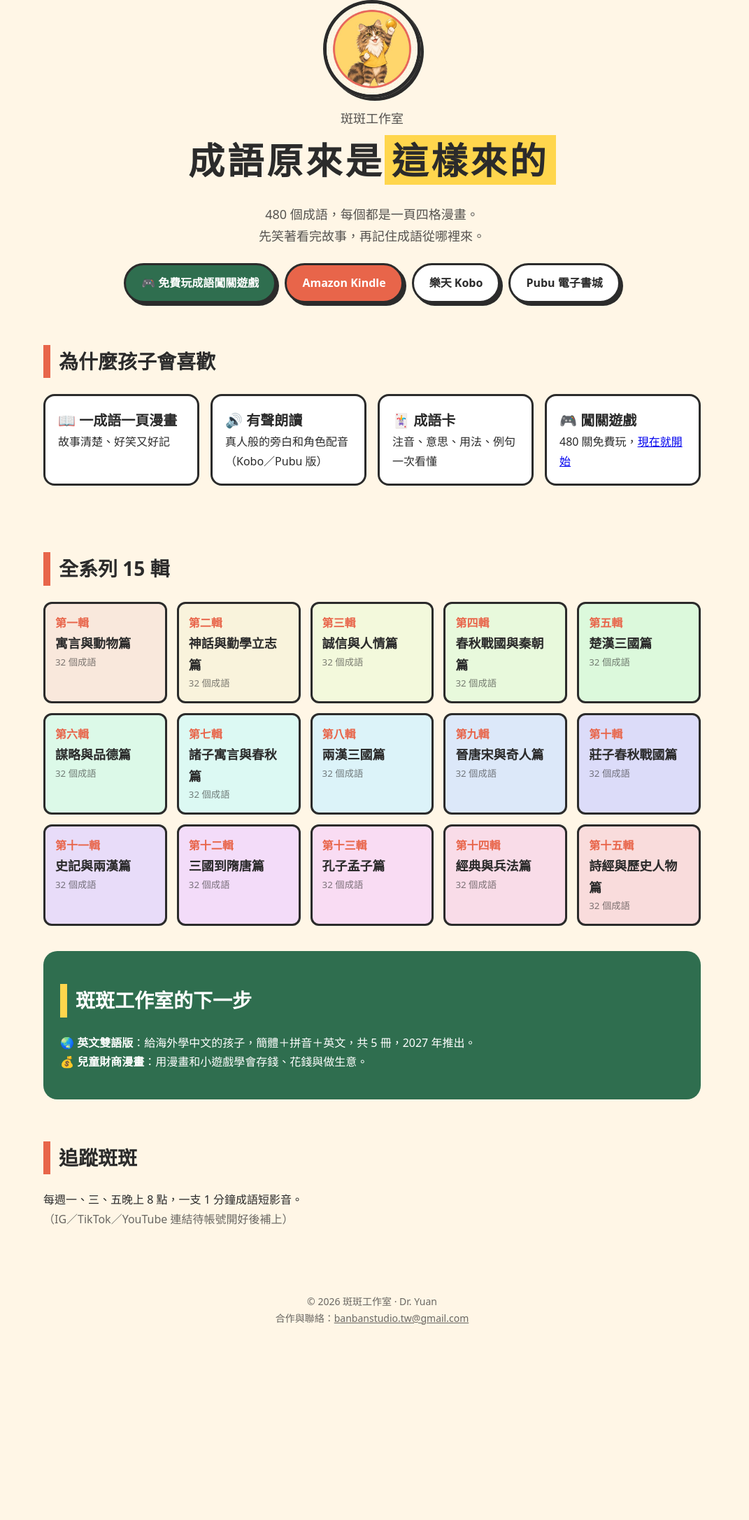
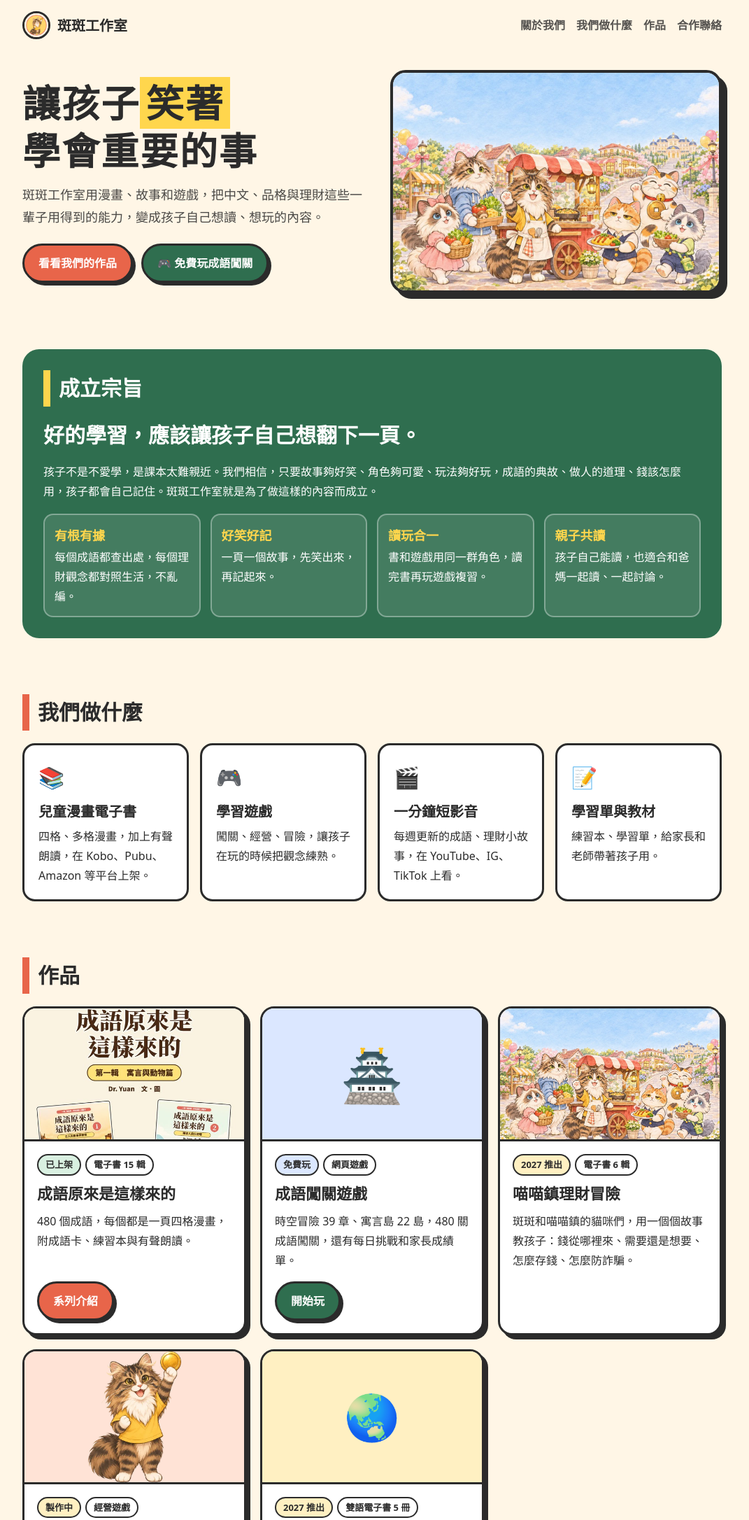
Before and after one commit to banbanstudio/banbanstudio.github.io, a plain HTML site: page index.html in a window 1280 px wide. Shown: the top 2172 px of the page at 70% size, without its empty margins (108-1179 px from the left). Before the commit the page ends 1935 px from the top, so only its background shows below. Drawn offline with Linux system fonts and the light colour scheme.

Commit message:
改成斑斑工作室品牌首頁；成語系列移到 /chengyu/
Co-Authored-By: Claude Opus 5.5 <noreply@anthropic.com>
Claude-Session: https://claude.ai/code/session_01Pd6Gg2SBcfdRoewdNyzGBA

```diff
--- a/index.html
+++ b/index.html
@@ -1,48 +1,129 @@
 <!DOCTYPE html><html lang="zh-Hant"><head><meta charset="utf-8"><meta name="viewport" content="width=device-width,initial-scale=1">
-<title>斑斑工作室｜成語原來是這樣來的</title>
+<title>斑斑工作室｜讓孩子笑著學會重要的事</title>
+<meta name="description" content="斑斑工作室用漫畫、故事和遊戲，把中文、品格與理財這些重要的事，變成孩子自己想讀、想玩的內容。">
 <style>
-:root{--bg:#fff6e6;--ink:#2b2b2b;--or:#e8654a;--yl:#ffd64d;--gr:#2f6e4f}
-*{box-sizing:border-box}body{margin:0;background:var(--bg);color:var(--ink);font-family:"PingFang TC","Noto Sans TC",system-ui,sans-serif;line-height:1.7}
-.w{max-width:980px;margin:0 auto;padding:0 20px}
-header{padding:56px 0 40px;text-align:center}
-.cat{width:140px;height:140px;margin:0 auto 14px;display:block;border-radius:50%;object-fit:cover;border:5px solid var(--ink);box-shadow:4px 4px 0 var(--ink)}
-h1{font-size:clamp(30px,6vw,52px);margin:0;letter-spacing:.08em}h1 em{font-style:normal;background:var(--yl);padding:0 .2em}
-.sub{font-size:18px;opacity:.8}
-.btns{display:flex;gap:12px;justify-content:center;flex-wrap:wrap;margin-top:24px}
-.btn{display:inline-block;padding:12px 22px;border:3px solid var(--ink);border-radius:999px;background:#fff;color:var(--ink);text-decoration:none;font-weight:700;box-shadow:4px 4px 0 var(--ink)}
-.btn.o{background:var(--or);color:#fff}.btn:hover{transform:translate(2px,2px);box-shadow:2px 2px 0 var(--ink)}
-section{padding:36px 0}h2{font-size:28px;border-left:10px solid var(--or);padding-left:12px}
-.feat{display:grid;grid-template-columns:repeat(auto-fit,minmax(200px,1fr));gap:16px}
-.feat div{background:#fff;border:3px solid var(--ink);border-radius:16px;padding:18px}.feat b{font-size:20px;display:block}
-.grid{display:grid;grid-template-columns:repeat(auto-fill,minmax(170px,1fr));gap:14px}
-.bk{background:hsl(var(--h) 70% 92%);border:3px solid var(--ink);border-radius:12px;padding:14px;display:flex;flex-direction:column}
-.bk b{color:var(--or)}.bk span{font-size:18px;font-weight:700}.bk small{opacity:.6}
-.next{background:var(--gr);color:#fff;border-radius:20px;padding:24px}.next h2{border-color:var(--yl)}
-.btn.g{background:#2f6e4f;color:#fff}footer a{color:inherit}footer{text-align:center;padding:40px 0;opacity:.7;font-size:14px}
+:root{--bg:#fff6e6;--ink:#2b2b2b;--or:#e8654a;--yl:#ffd64d;--gr:#2f6e4f;--bl:#3b6fd8}
+*{box-sizing:border-box}body{margin:0;background:var(--bg);color:var(--ink);font-family:"PingFang TC","Noto Sans TC",system-ui,sans-serif;line-height:1.75}
+a{color:inherit}
+.w{max-width:1040px;margin:0 auto;padding:0 20px}
+nav.top{display:flex;justify-content:space-between;align-items:center;padding:16px 0}
+nav.top .logo{display:flex;align-items:center;gap:10px;font-weight:900;font-size:20px;text-decoration:none}
+nav.top .logo img{width:40px;height:40px;border-radius:50%;border:3px solid var(--ink);object-fit:cover}
+nav.top .links a{margin-left:16px;text-decoration:none;font-weight:700;opacity:.8}
+.hero{display:grid;grid-template-columns:1.05fr 1fr;gap:28px;align-items:center;padding:28px 0 40px}
+.hero h1{font-size:clamp(32px,5.4vw,54px);line-height:1.25;margin:0 0 14px;letter-spacing:.04em}
+.hero h1 em{font-style:normal;background:var(--yl);padding:0 .15em}
+.hero p{font-size:18px;margin:0 0 22px;opacity:.85}
+.hero .art{border:4px solid var(--ink);border-radius:22px;overflow:hidden;box-shadow:8px 8px 0 var(--ink);background:#fff}
+.hero .art img{display:block;width:100%;height:auto}
+.btns{display:flex;gap:12px;flex-wrap:wrap}
+.btn{display:inline-block;padding:11px 20px;border:3px solid var(--ink);border-radius:999px;background:#fff;color:var(--ink);text-decoration:none;font-weight:800;box-shadow:4px 4px 0 var(--ink)}
+.btn.o{background:var(--or);color:#fff}.btn.g{background:var(--gr);color:#fff}
+.btn:hover{transform:translate(2px,2px);box-shadow:2px 2px 0 var(--ink)}
+section{padding:40px 0}
+h2{font-size:30px;margin:0 0 18px;border-left:10px solid var(--or);padding-left:12px}
+.lead{font-size:18px;max-width:760px}
+.cards{display:grid;grid-template-columns:repeat(auto-fit,minmax(220px,1fr));gap:16px}
+.card{background:#fff;border:3px solid var(--ink);border-radius:18px;padding:20px}
+.card .ic{font-size:30px}.card b{display:block;font-size:20px;margin:4px 0}
+.mission{background:var(--gr);color:#fff;border-radius:24px;padding:30px}
+.mission h2{border-color:var(--yl)}
+.mission blockquote{font-size:clamp(22px,3.4vw,30px);font-weight:900;margin:0 0 14px;line-height:1.5}
+.vals{display:grid;grid-template-columns:repeat(auto-fit,minmax(200px,1fr));gap:14px;margin-top:18px}
+.vals div{background:#ffffff1a;border:2px solid #ffffff55;border-radius:14px;padding:14px}
+.vals b{color:var(--yl);display:block;font-size:18px}
+.prods{display:grid;grid-template-columns:repeat(auto-fit,minmax(300px,1fr));gap:20px}
+.prod{background:#fff;border:3px solid var(--ink);border-radius:20px;overflow:hidden;display:flex;flex-direction:column;box-shadow:6px 6px 0 var(--ink)}
+.prod .pic{height:190px;background:#f3e6cf center/cover no-repeat;border-bottom:3px solid var(--ink)}
+.prod .bd{padding:18px;display:flex;flex-direction:column;gap:6px;flex:1}
+.prod h3{margin:0;font-size:22px}
+.tag{display:inline-block;font-size:13px;font-weight:800;padding:2px 10px;border-radius:999px;border:2px solid var(--ink);margin-right:6px}
+.t-on{background:#d9f0e1}.t-soon{background:#fff0c2}.t-free{background:#dbe7ff}
+.prod .act{margin-top:auto;padding-top:10px;display:flex;gap:10px;flex-wrap:wrap}
+.cast{display:flex;gap:8px;justify-content:center;align-items:flex-end;margin:8px 0 -10px;flex-wrap:wrap}
+.cast img{height:120px;width:auto}
+.story{display:grid;grid-template-columns:180px 1fr;gap:24px;align-items:center}
+.story img{width:180px;height:180px;border-radius:50%;border:5px solid var(--ink);object-fit:cover;box-shadow:5px 5px 0 var(--ink)}
+.contact{background:#fff;border:3px solid var(--ink);border-radius:20px;padding:24px;text-align:center}
+.contact .mail{font-size:22px;font-weight:900}
+footer{text-align:center;padding:36px 0;opacity:.7;font-size:14px}
+@media(max-width:760px){.hero{grid-template-columns:1fr}.story{grid-template-columns:1fr;text-align:center}.story img{margin:0 auto}nav.top .links{display:none}.cast img{height:84px}}
 </style></head><body>
-<header class="w"><img class="cat" src="banban.jpg" alt="斑斑">
-<div class="sub">斑斑工作室</div>
-<h1>成語原來是<em>這樣來的</em></h1>
-<p class="sub">480 個成語，每個都是一頁四格漫畫。<br>先笑著看完故事，再記住成語從哪裡來。</p>
-<div class="btns">
-<a class="btn g" href="https://yuan0520.github.io/chengyu-game/" target="_blank">🎮 免費玩成語闖關遊戲</a>
-<a class="btn o" href="https://www.amazon.com/s?k=%E6%88%90%E8%AA%9E%E5%8E%9F%E4%BE%86%E6%98%AF%E9%80%99%E6%A8%A3%E4%BE%86%E7%9A%84&i=digital-text" target="_blank">Amazon Kindle</a>
-<a class="btn" href="https://www.kobo.com/tw/zh/search?query=%E6%88%90%E8%AA%9E%E5%8E%9F%E4%BE%86%E6%98%AF%E9%80%99%E6%A8%A3%E4%BE%86%E7%9A%84" target="_blank">樂天 Kobo</a>
-<a class="btn" href="https://www.pubu.com.tw/search?q=%E6%88%90%E8%AA%9E%E5%8E%9F%E4%BE%86%E6%98%AF%E9%80%99%E6%A8%A3%E4%BE%86%E7%9A%84" target="_blank">Pubu 電子書城</a>
-</div></header>
-<main class="w">
-<section><h2>為什麼孩子會喜歡</h2><div class="feat">
-<div><b>📖 一成語一頁漫畫</b>故事清楚、好笑又好記</div>
-<div><b>🔊 有聲朗讀</b>真人般的旁白和角色配音（Kobo／Pubu 版）</div>
-<div><b>🃏 成語卡</b>注音、意思、用法、例句一次看懂</div>
-<div><b>🎮 闖關遊戲</b>480 關免費玩，<a href="https://yuan0520.github.io/chengyu-game/" target="_blank">現在就開始</a></div>
+<div class="w">
+<nav class="top"><a class="logo" href="./"><img src="banban.jpg" alt="斑斑">斑斑工作室</a>
+<div class="links"><a href="#about">關於我們</a><a href="#what">我們做什麼</a><a href="#products">作品</a><a href="#contact">合作聯絡</a></div></nav>
+
+<header class="hero">
+ <div>
+  <h1>讓孩子<em>笑著</em><br>學會重要的事</h1>
+  <p>斑斑工作室用漫畫、故事和遊戲，把中文、品格與理財這些一輩子用得到的能力，變成孩子自己想讀、想玩的內容。</p>
+  <div class="btns"><a class="btn o" href="#products">看看我們的作品</a><a class="btn g" href="https://yuan0520.github.io/chengyu-game/" target="_blank">🎮 免費玩成語闖關</a></div>
+ </div>
+ <div class="art"><img src="img/meowtown.jpg" alt="喵喵鎮的貓咪們"></div>
+</header>
+</div>
+
+<div class="w">
+<section id="about"><div class="mission">
+ <h2>成立宗旨</h2>
+ <blockquote>好的學習，應該讓孩子自己想翻下一頁。</blockquote>
+ <p>孩子不是不愛學，是課本太難親近。我們相信，只要故事夠好笑、角色夠可愛、玩法夠好玩，成語的典故、做人的道理、錢該怎麼用，孩子都會自己記住。斑斑工作室就是為了做這樣的內容而成立。</p>
+ <div class="vals">
+  <div><b>有根有據</b>每個成語都查出處，每個理財觀念都對照生活，不亂編。</div>
+  <div><b>好笑好記</b>一頁一個故事，先笑出來，再記起來。</div>
+  <div><b>讀玩合一</b>書和遊戲用同一群角色，讀完書再玩遊戲複習。</div>
+  <div><b>親子共讀</b>孩子自己能讀，也適合和爸媽一起讀、一起討論。</div>
+ </div>
 </div></section>
-<section><h2>全系列 15 輯</h2><div class="grid"><div class="bk" style="--h:24"><b>第一輯</b><span>寓言與動物篇</span><small>32 個成語</small></div><div class="bk" style="--h:48"><b>第二輯</b><span>神話與勤學立志篇</span><small>32 個成語</small></div><div class="bk" style="--h:72"><b>第三輯</b><span>誠信與人情篇</span><small>32 個成語</small></div><div class="bk" style="--h:96"><b>第四輯</b><span>春秋戰國與秦朝篇</span><small>32 個成語</small></div><div class="bk" style="--h:120"><b>第五輯</b><span>楚漢三國篇</span><small>32 個成語</small></div><div class="bk" style="--h:144"><b>第六輯</b><span>謀略與品德篇</span><small>32 個成語</small></div><div class="bk" style="--h:168"><b>第七輯</b><span>諸子寓言與春秋篇</span><small>32 個成語</small></div><div class="bk" style="--h:192"><b>第八輯</b><span>兩漢三國篇</span><small>32 個成語</small></div><div class="bk" style="--h:216"><b>第九輯</b><span>晉唐宋與奇人篇</span><small>32 個成語</small></div><div class="bk" style="--h:240"><b>第十輯</b><span>莊子春秋戰國篇</span><small>32 個成語</small></div><div class="bk" style="--h:264"><b>第十一輯</b><span>史記與兩漢篇</span><small>32 個成語</small></div><div class="bk" style="--h:288"><b>第十二輯</b><span>三國到隋唐篇</span><small>32 個成語</small></div><div class="bk" style="--h:312"><b>第十三輯</b><span>孔子孟子篇</span><small>32 個成語</small></div><div class="bk" style="--h:336"><b>第十四輯</b><span>經典與兵法篇</span><small>32 個成語</small></div><div class="bk" style="--h:0"><b>第十五輯</b><span>詩經與歷史人物篇</span><small>32 個成語</small></div></div></section>
-<section class="next"><h2>斑斑工作室的下一步</h2>
-<p>🌏 <b>英文雙語版</b>：給海外學中文的孩子，簡體＋拼音＋英文，共 5 冊，2027 年推出。<br>
-💰 <b>兒童財商漫畫</b>：用漫畫和小遊戲學會存錢、花錢與做生意。</p></section>
-<section><h2>追蹤斑斑</h2><p>每週一、三、五晚上 8 點，一支 1 分鐘成語短影音。<br>
-<span style="opacity:.7">（IG／TikTok／YouTube 連結待帳號開好後補上）</span></p></section>
-</main>
-<footer>© 2026 斑斑工作室 · Dr. Yuan<br>合作與聯絡：<a href="mailto:banbanstudio.tw@gmail.com">banbanstudio.tw@gmail.com</a></footer>
+
+<section id="what"><h2>我們做什麼</h2>
+ <div class="cards">
+  <div class="card"><div class="ic">📚</div><b>兒童漫畫電子書</b>四格、多格漫畫，加上有聲朗讀，在 Kobo、Pubu、Amazon 等平台上架。</div>
+  <div class="card"><div class="ic">🎮</div><b>學習遊戲</b>闖關、經營、冒險，讓孩子在玩的時候把觀念練熟。</div>
+  <div class="card"><div class="ic">🎬</div><b>一分鐘短影音</b>每週更新的成語、理財小故事，在 YouTube、IG、TikTok 上看。</div>
+  <div class="card"><div class="ic">📝</div><b>學習單與教材</b>練習本、學習單，給家長和老師帶著孩子用。</div>
+ </div>
+</section>
+
+<section id="products"><h2>作品</h2>
+ <div class="prods">
+  <div class="prod"><div class="pic" style="background-image:url(img/chengyu_cover.jpg);background-position:center 18%"></div><div class="bd">
+   <div><span class="tag t-on">已上架</span><span class="tag">電子書 15 輯</span></div>
+   <h3>成語原來是這樣來的</h3>
+   <div>480 個成語，每個都是一頁四格漫畫，附成語卡、練習本與有聲朗讀。</div>
+   <div class="act"><a class="btn o" href="chengyu/">系列介紹</a></div></div></div>
+  <div class="prod"><div class="pic" style="background:#dbe7ff;display:flex;align-items:center;justify-content:center;font-size:72px">🏯</div><div class="bd">
+   <div><span class="tag t-free">免費玩</span><span class="tag">網頁遊戲</span></div>
+   <h3>成語闖關遊戲</h3>
+   <div>時空冒險 39 章、寓言島 22 島，480 關成語闖關，還有每日挑戰和家長成績單。</div>
+   <div class="act"><a class="btn g" href="https://yuan0520.github.io/chengyu-game/" target="_blank">開始玩</a></div></div></div>
+  <div class="prod"><div class="pic" style="background-image:url(img/meowtown.jpg)"></div><div class="bd">
+   <div><span class="tag t-soon">2027 推出</span><span class="tag">電子書 6 輯</span></div>
+   <h3>喵喵鎮理財冒險</h3>
+   <div>斑斑和喵喵鎮的貓咪們，用一個個故事教孩子：錢從哪裡來、需要還是想要、怎麼存錢、怎麼防詐騙。</div></div></div>
+  <div class="prod"><div class="pic" style="background:#ffe3d6 url(img/banban.webp) center/contain no-repeat"></div><div class="bd">
+   <div><span class="tag t-soon">製作中</span><span class="tag">經營遊戲</span></div>
+   <h3>喵喵鎮小店長</h3>
+   <div>種菜、做料理、開店、和對手比賽，在經營小店的過程中學會收入、成本和儲蓄。</div></div></div>
+  <div class="prod"><div class="pic" style="background:#fff0c2;display:flex;align-items:center;justify-content:center;font-size:64px">🌏</div><div class="bd">
+   <div><span class="tag t-soon">2027 推出</span><span class="tag">雙語電子書 5 冊</span></div>
+   <h3>成語英文雙語版</h3>
+   <div>給海外學中文的孩子：簡體中文＋拼音＋英文，依主題精選成語故事。</div></div></div>
+ </div>
+</section>
+
+<section><h2>斑斑是誰？</h2>
+ <div class="story"><img src="banban.jpg" alt="斑斑">
+ <div><p class="lead">斑斑是一隻真的貓，長毛虎斑、白色圍兜、四隻白手套，是工作室的「吉祥物兼總監」。我們書裡和遊戲裡的主角都以牠為原型，還有牠的姊姊飛飛和一群貓朋友。</p>
+ <p>工作室由作者 <b>Dr. Yuan</b> 創立。身為理工背景的爸爸，他想做的是：查證嚴謹、但孩子一拿起來就放不下的學習內容。</p></div></div>
+ <div class="cast"><img src="img/feifei.webp" alt="飛飛"><img src="img/banban.webp" alt="斑斑"><img src="img/dingding.webp" alt="丁丁"><img src="img/dudu.webp" alt="嘟嘟"><img src="img/laicai.webp" alt="來財"></div>
+</section>
+
+<section id="contact"><div class="contact">
+ <h2 style="border:0;padding:0;margin-bottom:8px">合作與聯絡</h2>
+ <p>學校、圖書館、出版社、通路、授權合作，都歡迎來信。</p>
+ <div class="mail"><a href="mailto:banbanstudio.tw@gmail.com">banbanstudio.tw@gmail.com</a></div>
+</div></section>
+</div>
+<footer>© 2026 斑斑工作室 · Dr. Yuan</footer>
 </body></html>
```
Also changed, not shown: chengyu/index.html (added, +48 -0 lines), chengyu/banban.jpg (added), img/banban.webp (added), img/chengyu_cover.jpg (added), img/dingding.webp (added), img/dudu.webp (added), img/feifei.webp (added), img/laicai.webp (added), img/meowtown.jpg (added).
